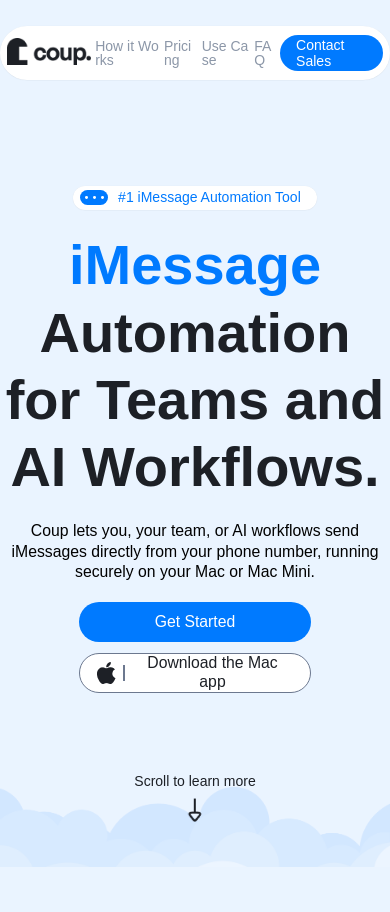
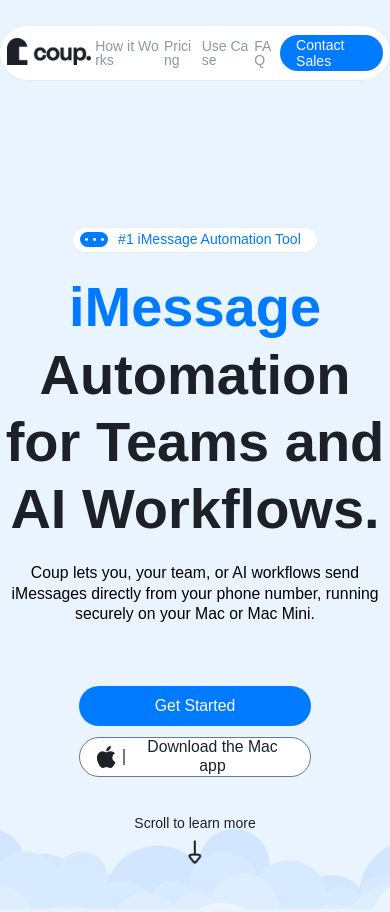
Before and after one commit to tansrh/pxPerfectDesign, a plain HTML site: page index.html in a window 390 px wide. Shown: the top 912 px of the page. Before the commit the page ends 870 px from the top, so only its background shows below. Drawn offline with Linux system fonts and the light colour scheme.

Commit message:
additional chnages

```diff
--- a/style.css
+++ b/style.css
@@ -615,3 +615,14 @@ html {
         height: 42rem;
     }
 }
+
+@media (max-width: 390px) {
+    .hero {
+        height: 48rem;
+        padding: 0.3rem;
+    }
+    body {
+        overflow-y: scroll;
+        height: 105vh;
+    }
+}
```
